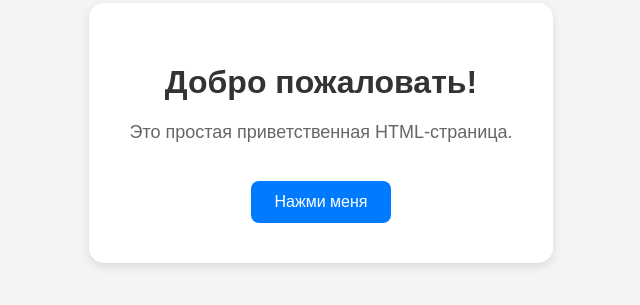
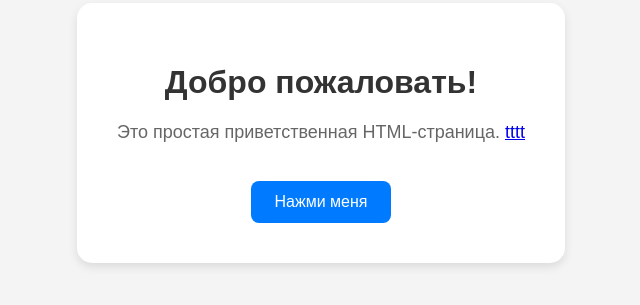
Before and after one commit to dukhov/dukhov.github.io, a plain HTML site: page index.html in a window 1280 px wide. Shown: the part 267-572 px from the top of the page, without its empty margins (319-959 px from the left). Drawn offline with Linux system fonts and the light colour scheme.

Commit message:
Update index.html

```diff
--- a/index.html
+++ b/index.html
@@ -55,7 +55,7 @@
 
     <div class="container">
         <h1>Добро пожаловать!</h1>
-        <p>Это простая приветственная HTML-страница.</p>
+        <p>Это простая приветственная HTML-страница. <a href="Ortho.pdf" target="_blank">tttt</a></p>
 
         <button onclick="showMessage()">
             Нажми меня
```
